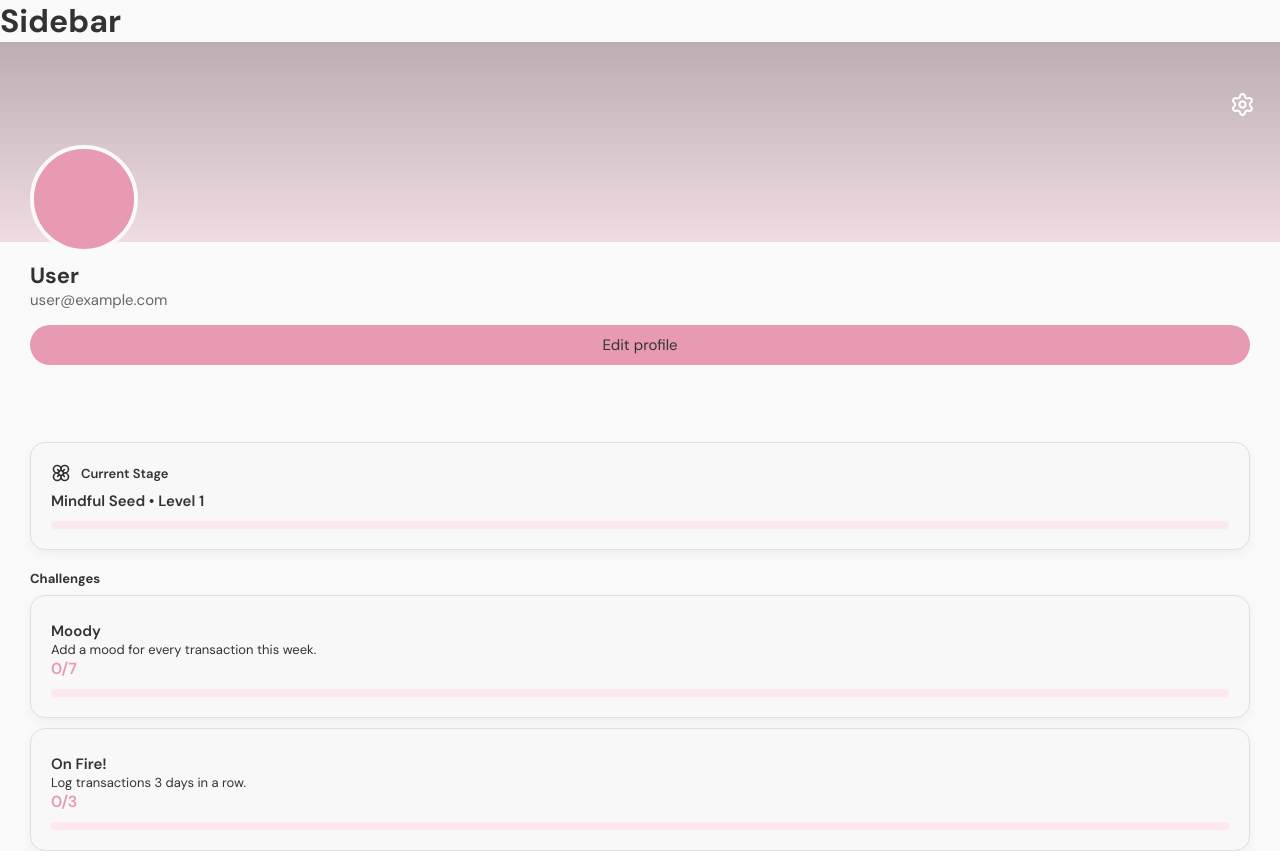
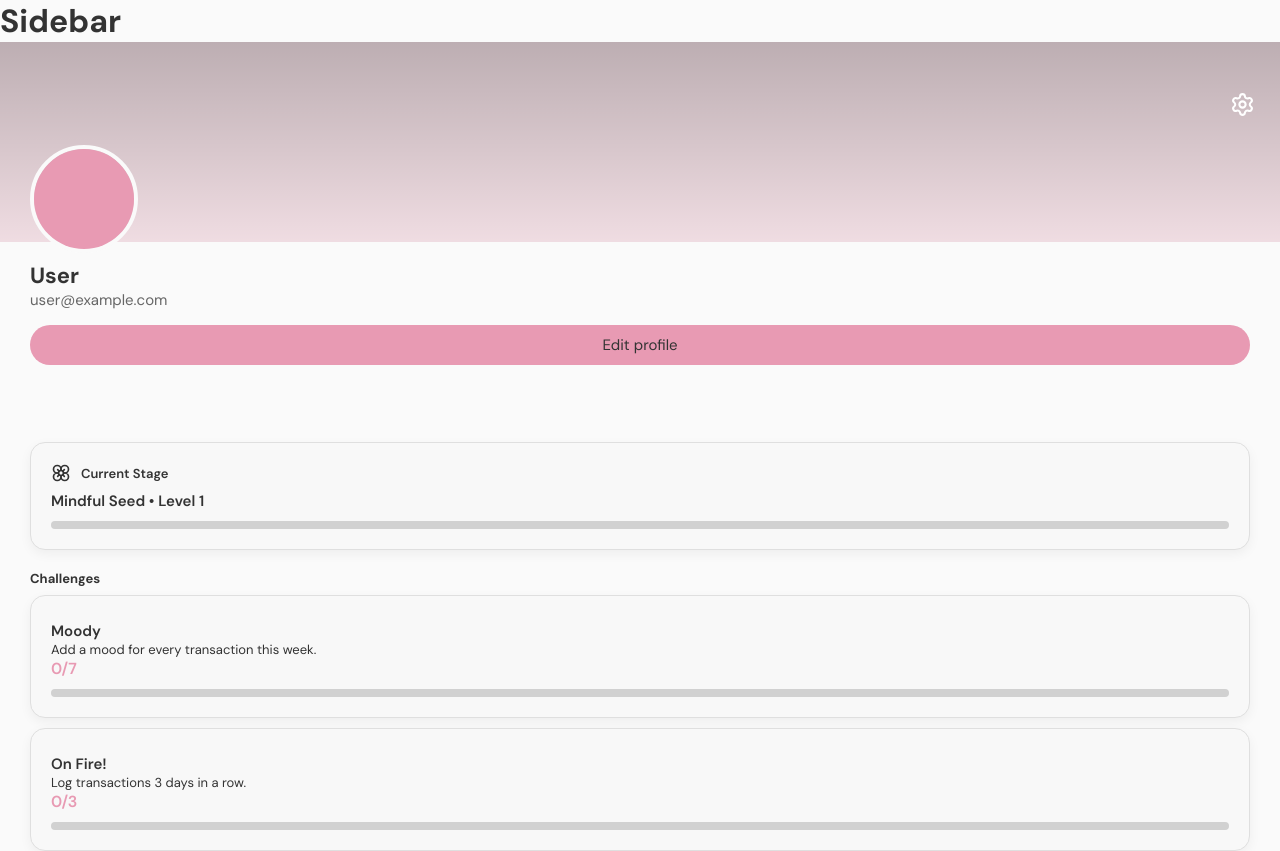
Before and after one commit to mirelalexy/blossom, a React (Vite) app in the folder frontend/: page /profile in a window 1280 px wide. Shown: the top 851 px of the page. Built offline with nearby package versions, Linux system fonts and the light colour scheme.

Commit message:
style(theme): add progress bar color

```diff
--- a/frontend/src/styles/components/ProgressBar.css
+++ b/frontend/src/styles/components/ProgressBar.css
@@ -1,7 +1,7 @@
 .progress-bar {
     width: 100%;
     height: 8px;
-    background-color: var(--bg-secondary);
+    background-color: var(--progress-bar);
     border-radius: 999px;
     overflow: hidden;
 }
--- a/frontend/src/styles/variables.css
+++ b/frontend/src/styles/variables.css
@@ -13,6 +13,7 @@
     --card2: #ffeef3;
     --card-border: #dfdfdf;
     --input: #e2e1e0;
+    --progress-bar: #d1d1d1;
 
     --font-primary: "DM Sans", serif;
 }
@@ -27,6 +28,7 @@
     --border: #cdf1cd;
     --card: #dcf5dc;
     --card2: #b5d8bf;
+    --progress-bar: #a4aca8;
 }
 
 [data-theme="night"] {
@@ -44,4 +46,5 @@
     --card2: #313338;
     --input: #44444c;
     --card-border: #8a8a8a;
+    --progress-bar: #444446;
 }
```
